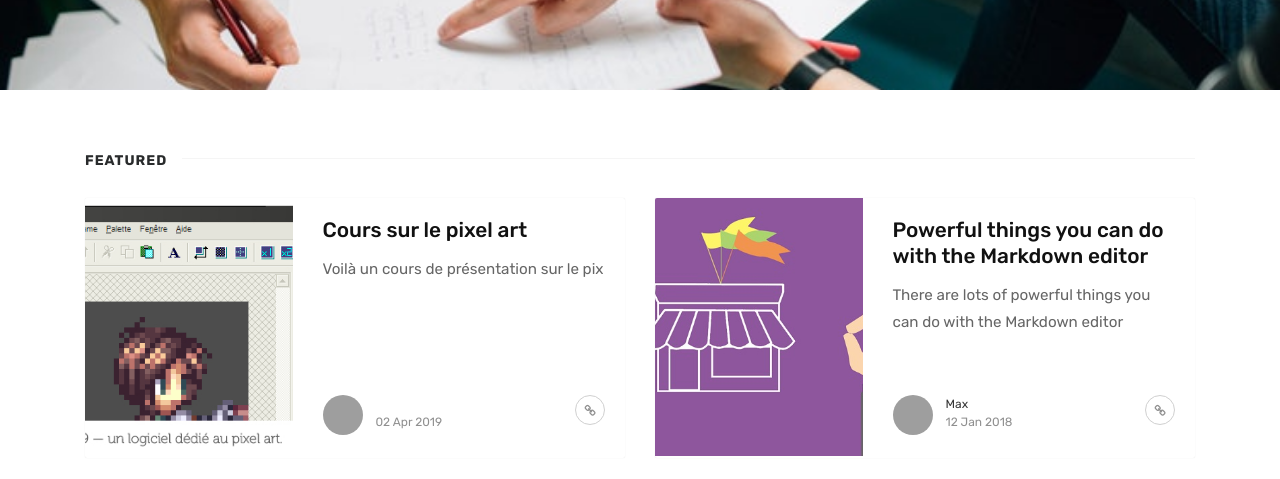
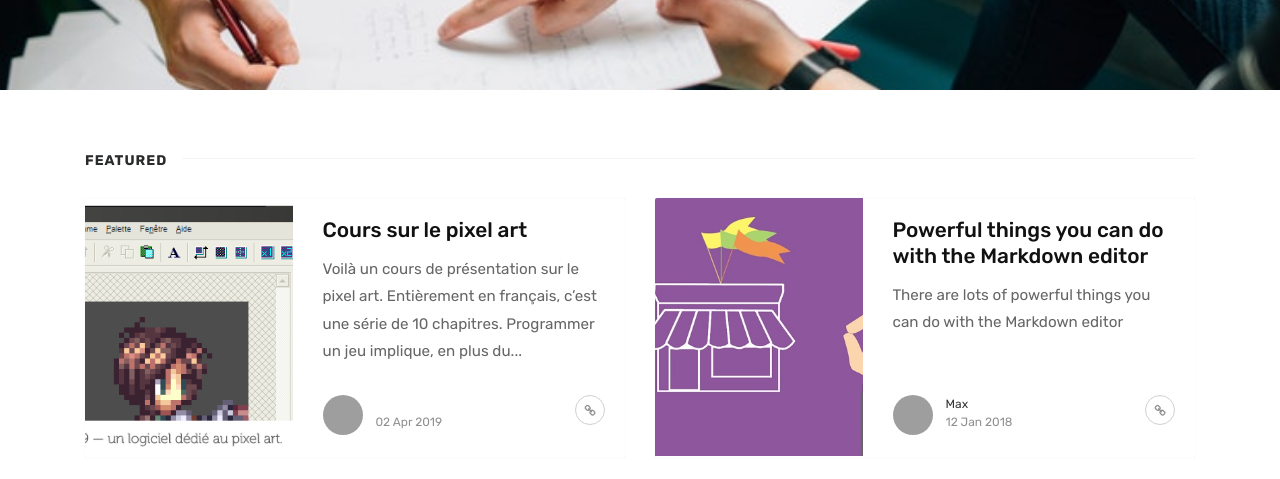
Before and after one commit to Maxibuino/PixBuino, a Jekyll site: the page built from index.html, in a window 1280 px wide and 900 px high, scrolled down 568 px, cut to the strip 0-479 px from the top of the window. Built offline with Jekyll 4.4.1, drawn with Linux system fonts in a browser that asks for light colours; the list of posts is cut into pages by our own code; comment, search, counter and statistics services are not loaded; grey boxes are pictures that could not be loaded.

Commit message:
_posts/2019-04-02-cours-de-pixel-art.md updated from https://stackedit.io/

```diff
--- a/_posts/2019-04-02-cours-de-pixel-art.md
+++ b/_posts/2019-04-02-cours-de-pixel-art.md
@@ -7,9 +7,7 @@ image: assets/images/20190402_cours_pixelart.jpg
 featured: true
 ---
 
-Voilà un cours de présentation sur le pix
-
-C'est une série de 10 chapitres sur le pixel art. Programmer un jeu implique, en plus du code, quelques connaissances artistiques pour dessiner et concevoir l'environnement graphique de nos créations.
+Voilà un cours de présentation sur le pixel art. Entièrement en français, c'est une série de 10 chapitres. Programmer un jeu implique, en plus du code, quelques connaissances artistiques pour dessiner et concevoir l'environnement graphique de nos créations. Ces pages abordent très bien le sujet.
 
 Les auteurs sont Antoine Gersant pour les chapitres de 1 à 9 et Thomas Chassin pour le 10. Ces cours ont été publiés sur le site  [lesforges.org](http://www.lesforges.org/article/ld25?scroll_to=article). ce blog est d'ailleurs une mine de savoir, dommage qu'il ne soit plus actualisé depuis 2015.
 
```
Also changed, not shown: other parts of _posts/2019-04-02-cours-de-pixel-art.md (+1 -1 lines).
